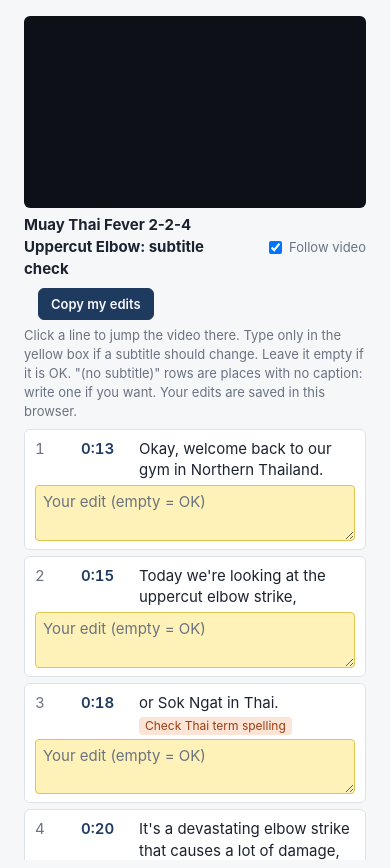
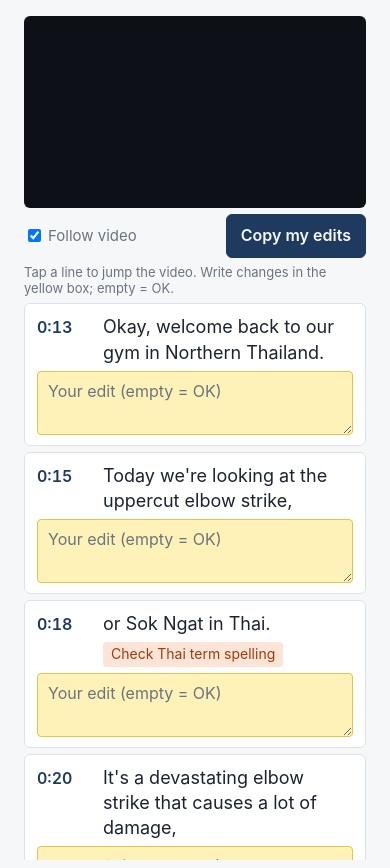
Before and after one commit to mrcubdriver-coder/subtitle-check, a plain HTML site: page index.html in a window 390 px wide. Drawn offline with Linux system fonts and the light colour scheme.

Commit message:
Add files via upload

```diff
--- a/index.html
+++ b/index.html
@@ -1,4 +1,5 @@
 <meta charset="utf-8">
+<meta name="viewport" content="width=device-width,initial-scale=1,viewport-fit=cover">
 <title>Subtitle Check</title>
 <meta name="claude:viewport-fit-sides" content="cover">
 <style>
@@ -17,7 +18,7 @@ body{background:var(--bg);color:var(--fg);font:15px/1.45 Inter,system-ui,-apple-
 button{font:inherit;cursor:pointer;border-radius:6px;border:1px solid var(--accent);background:var(--accent);color:var(--bg);padding:6px 12px;font-weight:600}
 button.ghost{background:transparent;color:var(--accent)}
 button:focus-visible,textarea:focus-visible,input:focus-visible{outline:2px solid var(--accent);outline-offset:2px}
-#help{width:100%;font-size:13px;color:var(--mut);margin:0}
+#help .sm{display:none}#help{width:100%;font-size:13px;color:var(--mut);margin:0}
 #list{flex:1;min-height:0;overflow-y:auto;display:flex;flex-direction:column;gap:6px;padding-bottom:24px}
 .row{background:var(--card);border:1px solid var(--line);border-radius:6px;padding:8px 10px;display:grid;grid-template-columns:44px 52px minmax(0,1fr) minmax(0,1fr);gap:4px 10px;cursor:pointer;align-items:start}
 .row.active{background:var(--hl);border-color:var(--accent)}
@@ -36,8 +37,31 @@ textarea::placeholder{color:var(--mut)}
 .row.add input{width:100%;box-sizing:border-box;font:inherit;background:var(--yel);color:var(--fg);border:1px solid var(--yelb);border-radius:4px;padding:5px 7px}
 .row.add textarea{grid-column:3;grid-row:1}
 h2{font-size:14px;margin:10px 0 0}
-#out{display:none;flex:none;width:100%;box-sizing:border-box;height:84px;resize:vertical;font:12px/1.4 ui-monospace,Menlo,monospace;background:var(--card);cursor:text}
-@media (max-width:640px){.row{grid-template-columns:36px 48px minmax(0,1fr)}textarea{grid-column:1/-1;grid-row:auto}.meta{grid-column:3}.row.add{grid-template-columns:1fr}.row.add textarea{grid-column:1}}
+#out{overflow:auto;display:none;flex:none;width:100%;box-sizing:border-box;height:84px;resize:vertical;font:12px/1.4 ui-monospace,Menlo,monospace;background:var(--card);cursor:text}
+@media (max-width:640px){
+body{font-size:16px;gap:6px}
+#vwrap{width:min(100%,calc(30vh*16/9))}
+#bar h1{display:none}
+#bar{justify-content:space-between;font-size:15px}
+#bar label{font-size:15px}
+button{font-size:16px;padding:9px 14px}
+#help .lg{display:none}#help .sm{display:inline}#help{font-size:13px;line-height:1.3}#saved{display:none}#bar{flex-wrap:nowrap}
+.row{grid-template-columns:56px minmax(0,1fr);gap:6px 10px;padding:10px 12px}
+.t{font-size:16px;padding-top:2px}
+.n{display:none}
+.txt{font-size:18px;line-height:1.4}
+.meta{grid-column:2;font-size:14px}
+.chk{padding:2px 8px}
+.th{font-size:14px}
+textarea{grid-column:1/-1;grid-row:auto;font-size:16px;min-height:46px;padding:8px 10px}
+.row.gap{min-height:44px}
+.row.add{grid-template-columns:1fr}
+.row.add input{font-size:16px;padding:10px}
+.row.add textarea{grid-column:1}
+.row.add .n{display:block}
+h2{font-size:15px}
+}
+textarea{overflow:hidden}
 </style>
 <div id="top">
  <div id="vwrap"><div id="player"></div><div id="vfail">The video could not load here. Open it on YouTube: <a style="color:#9cf" href="https://youtu.be/_k3E0sSUrpE" target="_blank">youtu.be/_k3E0sSUrpE</a></div></div>
@@ -47,7 +71,7 @@ h2{font-size:14px;margin:10px 0 0}
   <span id="saved" style="color:var(--mut)"></span>
   <button id="copy">Copy my edits</button>
  </div>
- <p id="help">Click a line to jump the video there. Type only in the yellow box if a subtitle should change. Leave it empty if it is OK. "(no subtitle)" rows are places with no caption: write one if you want. Your edits are saved in this browser.</p>
+ <p id="help"><span class="lg">Click a line to jump the video there. Type only in the yellow box if a subtitle should change. Leave it empty if it is OK. "(no subtitle)" rows are places with no caption: write one if you want. Your edits are saved in this browser.</span><span class="sm">Tap a line to jump the video. Write changes in the yellow box; empty = OK.</span></p>
 </div>
 <div id="list"></div>
 <textarea id="out" readonly></textarea>
@@ -91,6 +115,10 @@ for(let k=1;k<=6;k++){
  const up=()=>{store[id]=JSON.stringify({t:ti.value,x:tx.value});save()};
  ti.oninput=up;tx.oninput=up;list.append(d);
 }
+function grow(el){el.style.height="auto";el.style.height=el.scrollHeight+2+"px"}
+const growAll=()=>list.querySelectorAll("textarea").forEach(grow);
+list.addEventListener("input",e=>{if(e.target.tagName==="TEXTAREA")grow(e.target)});
+growAll();addEventListener("resize",growAll);
 let activeEl=null;
 function tick(){
  if(!player||!player.getCurrentTime)return;
```
